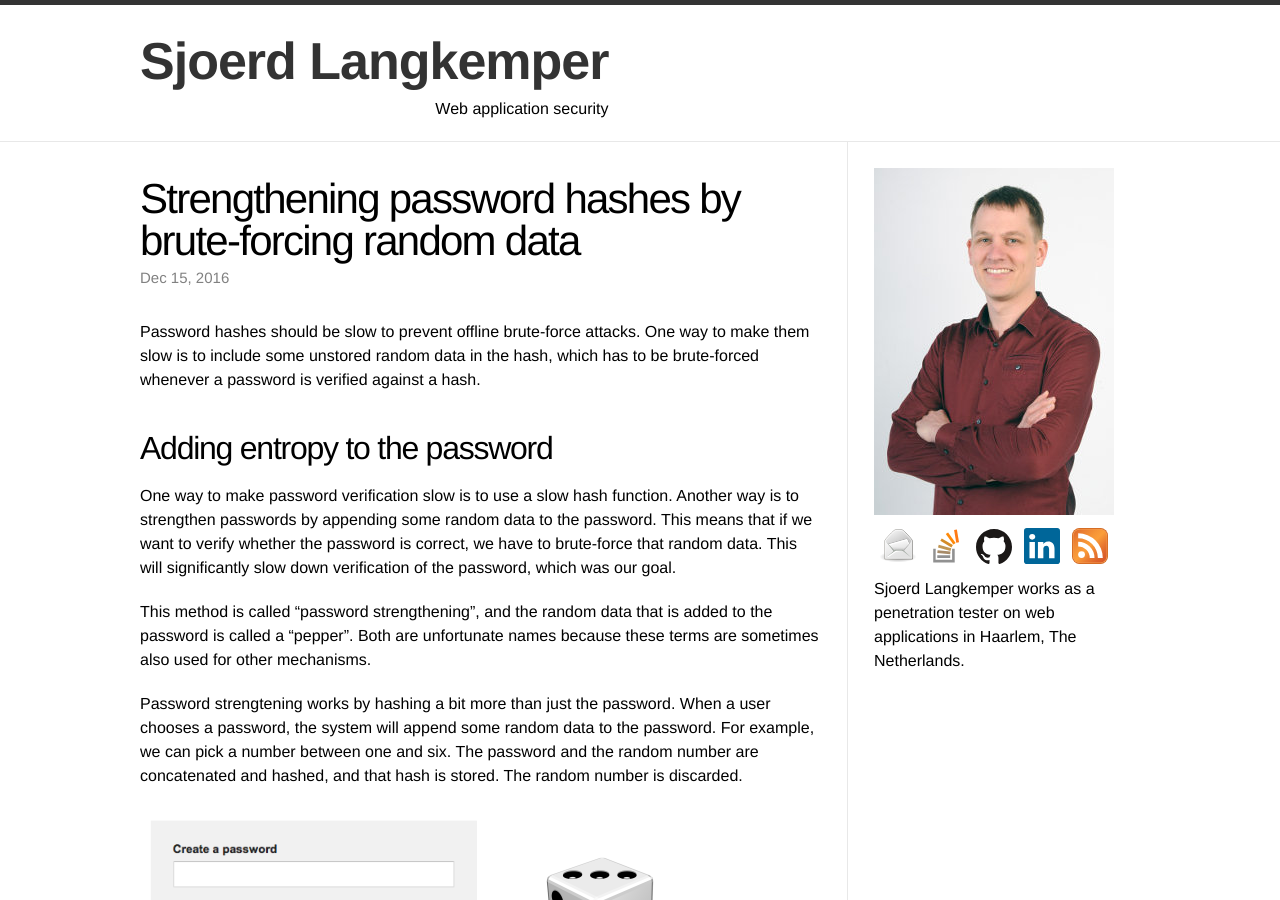
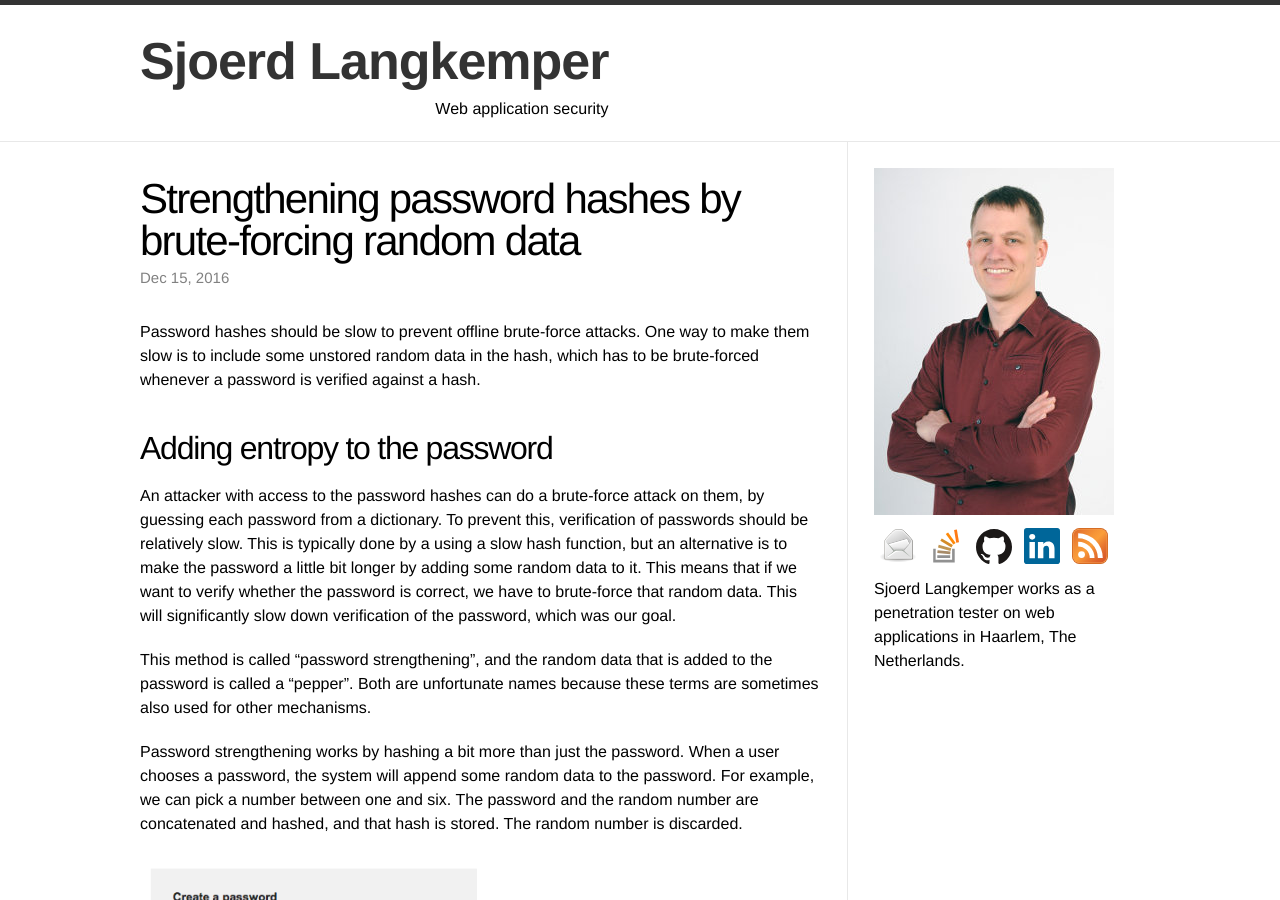
Before and after one commit to Sjord/Sjord.github.io, a Jekyll site: the page built from _posts/2016-12-09-using-secret-salts-in-password-hashes.md, in a window 1280 px wide and 900 px high. Built offline with Jekyll 4.4.1, drawn with Linux system fonts in a browser that asks for light colours.

Commit message:
Change intro

```diff
--- a/_posts/2016-12-09-using-secret-salts-in-password-hashes.md
+++ b/_posts/2016-12-09-using-secret-salts-in-password-hashes.md
@@ -9,11 +9,11 @@
 
 ## Adding entropy to the password
 
-One way to make password verification slow is to use a slow hash function. Another way is to strengthen passwords by appending some random data to the password. This means that if we want to verify whether the password is correct, we have to brute-force that random data. This will significantly slow down verification of the password, which was our goal.
+An attacker with access to the password hashes can do a brute-force attack on them, by guessing each password from a dictionary. To prevent this, verification of passwords should be relatively slow. This is typically done by a using a slow hash function, but an alternative is to make the password a little bit longer by adding some random data to it. This means that if we want to verify whether the password is correct, we have to brute-force that random data. This will significantly slow down verification of the password, which was our goal.
 
 This method is called "password strengthening", and the random data that is added to the password is called a "pepper". Both are unfortunate names because these terms are sometimes also used for other mechanisms.
 
-Password strengtening works by hashing a bit more than just the password. When a user chooses a password, the system will append some random data to the password. For example, we can pick a number between one and six. The password and the random number are concatenated and hashed, and that hash is stored. The random number is discarded.
+Password strengthening works by hashing a bit more than just the password. When a user chooses a password, the system will append some random data to the password. For example, we can pick a number between one and six. The password and the random number are concatenated and hashed, and that hash is stored. The random number is discarded.
 
 ![The password and random data are hashed](/images/secret-salt-save-password.png)
 
```
